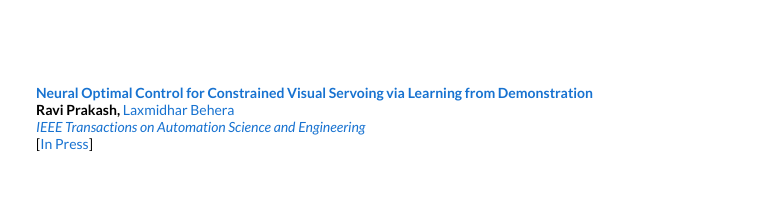
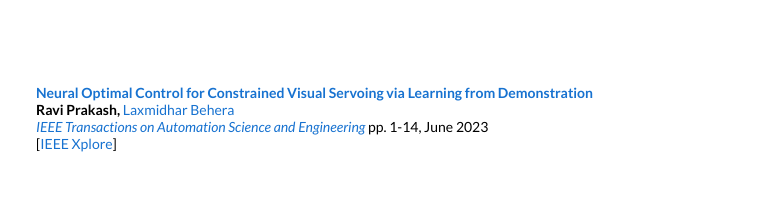
Before and after one commit to ravipr009/ravipr009.github.io, a plain HTML site: page index.html in a window 1280 px wide. Shown: the part 1205-1412 px from the top of the page, 379-1144 px from the left. Drawn offline with Linux system fonts and the light colour scheme; a script that the page names is missing.

Commit message:
update pub

```diff
--- a/index.html
+++ b/index.html
@@ -364,8 +364,8 @@
               <br>
               <strong>Ravi Prakash, </strong>
               <a href="https://iitk.ac.in/new/laxmidhar-behera">Laxmidhar Behera </a>  <br>
-              <a href= "https://ieeexplore.ieee.org/xpl/aboutJournal.jsp?punumber=8856"> <em>IEEE Transactions on Automation Science and Engineering  </em> </a><br>
-                            [<a>In Press</a>]	   	      <br>
+              <a href= "https://ieeexplore.ieee.org/xpl/aboutJournal.jsp?punumber=8856"> <em>IEEE Transactions on Automation Science and Engineering  </em> </a>pp. 1-14, June 2023<br>
+              [<a href="https://ieeexplore.ieee.org/document/10161692">IEEE Xplore</a>]	   <br>
             </p>
           </td>
         </tr>
@@ -389,6 +389,7 @@
               <a href="https://iitk.ac.in/new/laxmidhar-behera">Laxmidhar Behera </a>  <br>
               <a href= "https://ieeexplore.ieee.org/xpl/aboutJournal.jsp?punumber=5165391"> <em>IEEE Transactions on Sustainable Energy,</em> </a> vol. 13, no. 2, pp. 653-667, April 2022  <br>
               [<a href="https://ieeexplore.ieee.org/abstract/document/9591394">IEEE Xplore</a>]	 	      <br>
+
             </p>
           </td>
         </tr>
```
